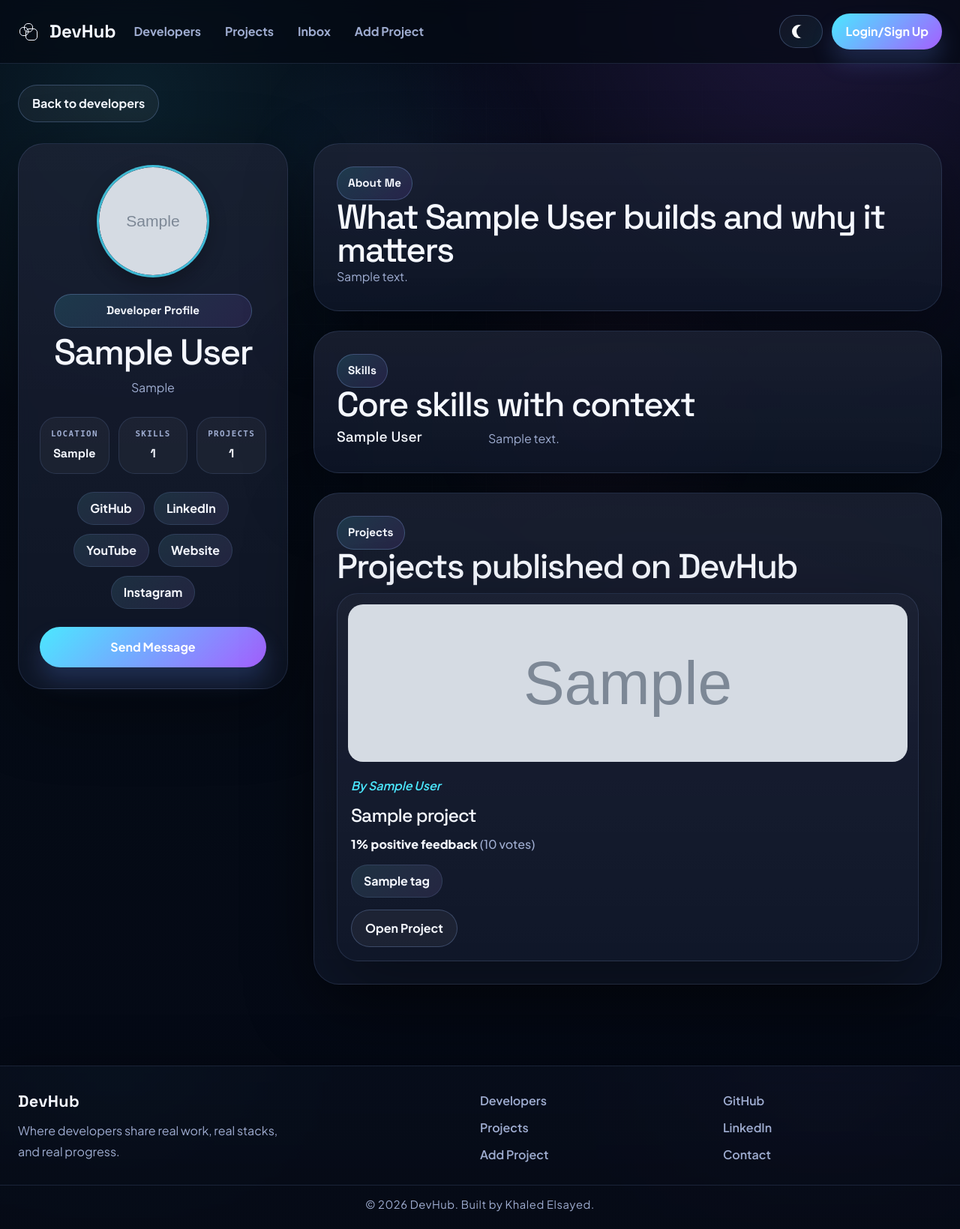
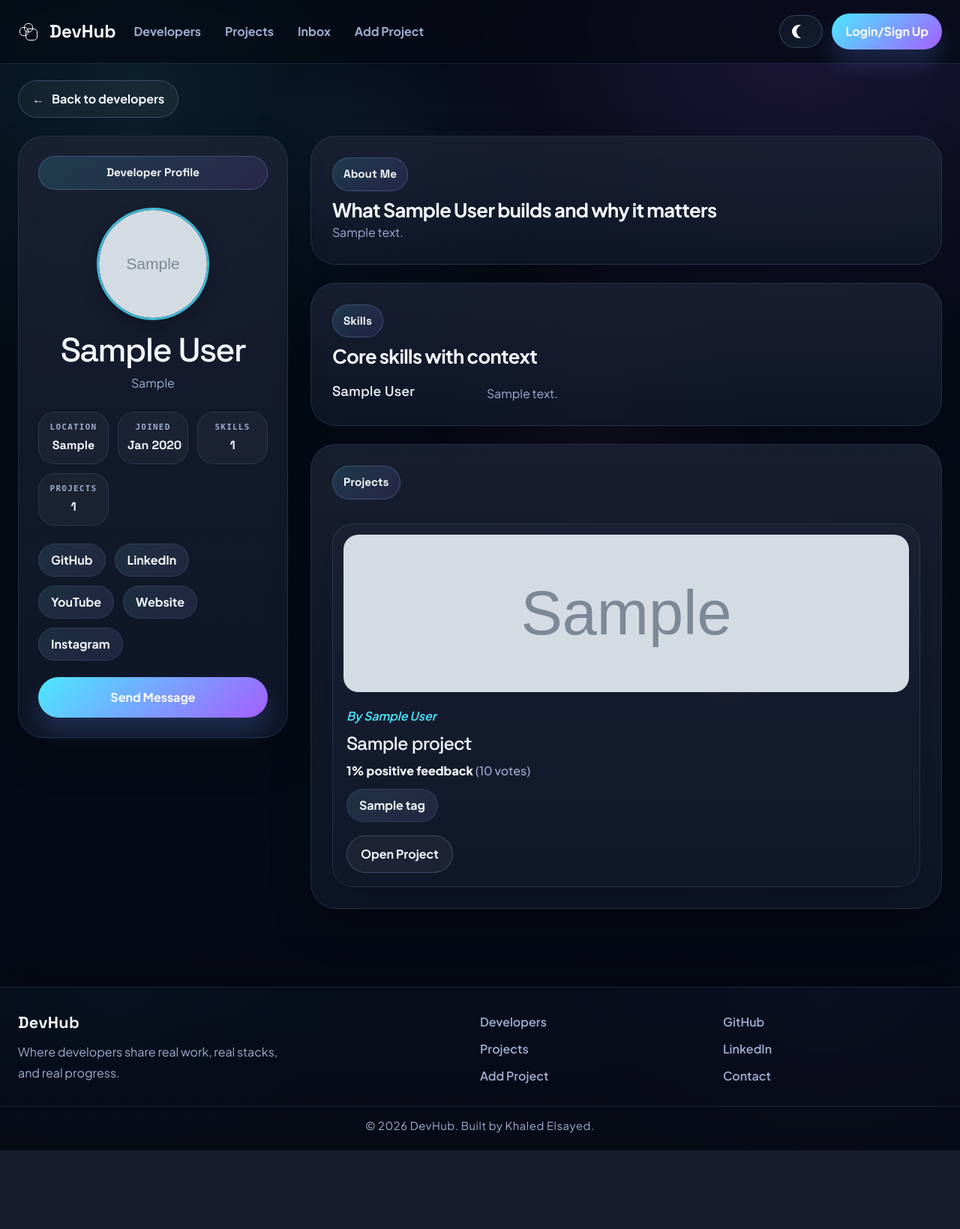
Before and after one commit to khaledelsayed2003/devhub, a Django app: page /profile/00000000-0000-0000-0000-000000000001/ in a window 1280 px wide. Shown: the whole page at 75% size. After the commit the page ends 1534 px from the top, so only its background shows below. Run offline with Django 5.2, Linux system fonts and the light colour scheme; tables that the repository leaves empty hold one stand-in row (values such as "Sample post"); grey boxes marked "Sample" are stand-in pictures.

Commit message:
Enhance developer profile UI/UX and refine profile page interactions

```diff
--- a/static/styles/main.css
+++ b/static/styles/main.css
@@ -1727,20 +1727,34 @@ html.reveal-ready .reveal.is-visible {
 }
 
 .user-profile-page {
-  padding-top: 28px;
-  padding-bottom: 60px;
+  padding-top: 22px;
+  padding-bottom: 56px;
   display: grid;
-  gap: 28px;
+  gap: 24px;
 }
 
 .user-profile-back-link {
   width: fit-content;
+  min-height: 50px;
+  padding-inline: 18px;
+  transition: transform 180ms ease, border-color 180ms ease, box-shadow 180ms ease, background 180ms ease;
+}
+
+.user-profile-back-link::before {
+  content: "\2190";
+  margin-right: 10px;
+  font-size: 1rem;
+}
+
+.user-profile-back-link:hover,
+.user-profile-back-link:focus-visible {
+  transform: translateY(-2px) scale(1.025);
 }
 
 .user-profile-shell {
   display: grid;
   grid-template-columns: minmax(300px, 360px) minmax(0, 1fr);
-  gap: 34px;
+  gap: 30px;
   align-items: start;
 }
 
@@ -1757,14 +1771,13 @@ html.reveal-ready .reveal.is-visible {
   background:
     linear-gradient(180deg, rgba(255, 255, 255, 0.06), rgba(255, 255, 255, 0.02)),
     var(--surface);
-  box-shadow: var(--shadow);
-  backdrop-filter: blur(10px);
+  box-shadow: 0 24px 56px rgba(0, 0, 0, 0.18);
 }
 
 .user-profile-card {
   display: grid;
-  gap: 24px;
-  padding: 28px;
+  gap: 22px;
+  padding: 26px;
 }
 
 .user-profile-card-top,
@@ -1774,14 +1787,21 @@ html.reveal-ready .reveal.is-visible {
 }
 
 .user-profile-card-top {
-  gap: 22px;
+  gap: 18px;
   justify-items: center;
   text-align: center;
 }
 
+.user-profile-card-label {
+  margin-bottom: 6px;
+  justify-self: start;
+  width: 100%;
+}
+
 .user-profile-card-copy {
   display: grid;
-  gap: 10px;
+  gap: 8px;
+  width: 100%;
 }
 
 .user-profile-card-copy h1,
@@ -1794,8 +1814,8 @@ html.reveal-ready .reveal.is-visible {
 }
 
 .user-profile-card-copy h1 {
-  font-size: clamp(2rem, 4vw, 3rem);
-  line-height: 0.96;
+  font-size: clamp(2rem, 4vw, 2.8rem);
+  line-height: 0.98;
 }
 
 .user-profile-card-copy p,
@@ -1805,20 +1825,23 @@ html.reveal-ready .reveal.is-visible {
 .user-profile-project-body p {
   margin: 0;
   color: var(--muted);
-  line-height: 1.8;
+  line-height: 1.75;
 }
 
 .user-profile-meta {
   grid-template-columns: repeat(3, minmax(0, 1fr));
   gap: 12px;
+  margin-top: 2px;
 }
 
 .user-profile-meta-item {
-  padding: 14px 12px;
+  min-height: 0;
+  padding: 12px 12px 14px;
   border: 1px solid var(--line);
   border-radius: 22px;
   background: rgba(255, 255, 255, 0.04);
   text-align: center;
+  align-self: start;
 }
 
 .user-profile-meta-item span {
@@ -1836,13 +1859,16 @@ html.reveal-ready .reveal.is-visible {
   display: block;
   font-family: "Space Grotesk", sans-serif;
   font-size: 1rem;
+  line-height: 1.25;
+  white-space: nowrap;
 }
 
 .user-profile-socials {
   display: flex;
   flex-wrap: wrap;
-  justify-content: center;
+  justify-content: flex-start;
   gap: 12px;
+  margin-top: 2px;
 }
 
 .user-profile-socials a,
@@ -1863,51 +1889,72 @@ html.reveal-ready .reveal.is-visible {
 }
 
 .user-profile-socials a:hover,
-.user-profile-project-link:hover {
-  transform: translateY(-2px);
+.user-profile-socials a:focus-visible,
+.user-profile-project-link:hover,
+.user-profile-project-link:focus-visible,
+.user-profile-contact:hover,
+.user-profile-contact:focus-visible {
+  transform: translateY(-2px) scale(1.035);
+  box-shadow: 0 16px 30px rgba(0, 0, 0, 0.16);
 }
 
 .user-profile-contact {
   width: 100%;
   justify-content: center;
+  transition: transform 180ms ease, box-shadow 180ms ease, border-color 180ms ease, background 180ms ease;
 }
 
 .user-profile-main {
-  gap: 26px;
+  gap: 24px;
 }
 
 .user-profile-hero,
 .user-profile-section {
-  padding: 30px;
+  padding: 28px;
 }
 
 .user-profile-hero {
-  gap: 16px;
+  gap: 14px;
+}
+
+.user-profile-hero .section-label,
+.user-profile-section .section-label {
+  margin-bottom: 10px;
 }
 
 .user-profile-hero h2,
 .user-profile-section h2 {
-  font-size: clamp(2rem, 3.6vw, 3.2rem);
-  line-height: 0.96;
+  font-family: "Plus Jakarta Sans", sans-serif;
+  font-size: clamp(1.35rem, 2vw, 1.85rem);
+  font-weight: 700;
+  line-height: 1.2;
+  letter-spacing: -0.025em;
 }
 
 .user-profile-skill-list {
   display: grid;
-  gap: 30px;
-  margin-top: 10px;
+  gap: 26px;
+  margin-top: 20px;
 }
 
 .user-profile-skill-row {
   display: grid;
   grid-template-columns: minmax(120px, 180px) minmax(0, 1fr);
-  gap: 22px;
+  gap: 26px;
   align-items: start;
+  padding-top: 18px;
+  box-shadow: inset 0 1px 0 rgba(151, 185, 255, 0.1);
+}
+
+.user-profile-skill-row:first-child {
+  padding-top: 0;
+  box-shadow: none;
 }
 
 .user-profile-skill-row h3 {
   margin: 0;
   font-family: "Space Grotesk", sans-serif;
-  font-size: 1.2rem;
+  font-size: 1.16rem;
 }
 
 .user-profile-chip-cloud,
@@ -1919,14 +1966,14 @@ html.reveal-ready .reveal.is-visible {
 }
 
 .user-profile-chip-cloud {
-  margin-top: 14px;
+  margin-top: 20px;
 }
 
 .user-profile-projects {
   display: grid;
   grid-template-columns: repeat(auto-fit, minmax(280px, 1fr));
-  gap: 22px;
-  margin-top: 14px;
+  gap: 20px;
+  margin-top: 22px;
 }
 
 .user-profile-project-card {
@@ -1936,7 +1983,7 @@ html.reveal-ready .reveal.is-visible {
   background:
     linear-gradient(180deg, rgba(255, 255, 255, 0.06), rgba(255, 255, 255, 0.02)),
     var(--surface);
-  box-shadow: var(--shadow);
+  box-shadow: 0 22px 52px rgba(0, 0, 0, 0.16);
   transition: transform 220ms ease, border-color 220ms ease, box-shadow 220ms ease;
 }
 
@@ -1963,7 +2010,7 @@ html.reveal-ready .reveal.is-visible {
 
 .user-profile-project-body {
   display: grid;
-  gap: 12px;
+  gap: 10px;
   padding: 18px;
 }
 
@@ -1994,7 +2041,7 @@ html.reveal-ready .reveal.is-visible {
 
 .user-profile-project-link {
   width: fit-content;
-  margin-top: 4px;
+  margin-top: 8px;
   transition: transform 180ms ease, border-color 180ms ease, box-shadow 180ms ease;
 }
 
@@ -2006,7 +2053,7 @@ body.light-theme .user-profile-project-card {
   background:
     linear-gradient(180deg, rgba(255, 255, 255, 0.82), rgba(243, 247, 255, 0.72)),
     rgba(255, 255, 255, 0.78);
-  box-shadow: 0 24px 60px rgba(61, 91, 151, 0.12);
+  box-shadow: 0 20px 46px rgba(61, 91, 151, 0.1);
 }
 
 body.light-theme .user-profile-meta-item,
@@ -2024,6 +2071,17 @@ body.light-theme .dev-card-name-link:focus-visible,
 body.light-theme .user-profile-project-card h3 a:hover {
   color: var(--blue);
   text-shadow: 0 0 14px rgba(45, 100, 236, 0.12);
+}
+
+body.light-theme .user-profile-socials a:hover,
+body.light-theme .user-profile-socials a:focus-visible,
+body.light-theme .user-profile-project-link:hover,
+body.light-theme .user-profile-project-link:focus-visible,
+body.light-theme .user-profile-contact:hover,
+body.light-theme .user-profile-contact:focus-visible,
+body.light-theme .user-profile-back-link:hover,
+body.light-theme .user-profile-back-link:focus-visible {
+  box-shadow: 0 16px 26px rgba(61, 91, 151, 0.12);
 }
 
 @media (max-width: 1040px) {
--- a/users/templates/users/user-profile.html
+++ b/users/templates/users/user-profile.html
@@ -10,14 +10,14 @@
 
     <div class="user-profile-shell">
       <aside class="user-profile-sidebar">
-        <article class="user-profile-card reveal interactive-card">
+        <article class="user-profile-card">
           <div class="user-profile-card-top">
+            <span class="section-label user-profile-card-label">Developer Profile</span>
             <div class="avatar avatar-xl avatar-cyan">
               <img class="avatar-image" src="{{ profile.profile_image.url }}" alt="{{ profile.name|default:profile.username }}">
             </div>
 
             <div class="user-profile-card-copy">
-              <span class="section-label">Developer Profile</span>
               <h1>{{ profile.name|default:profile.username }}</h1>
               <p>{{ profile.short_intro|default:"A DevHub creator sharing real projects, practical skills, and the thinking behind the work." }}</p>
             </div>
@@ -27,6 +27,10 @@
             <div class="user-profile-meta-item">
               <span>Location</span>
               <strong>{{ profile.location|default:"Remote" }}</strong>
+            </div>
+            <div class="user-profile-meta-item">
+              <span>Joined</span>
+              <strong>{{ profile.created|date:"M Y" }}</strong>
             </div>
             <div class="user-profile-meta-item">
               <span>Skills</span>
@@ -65,7 +69,7 @@
       </aside>
 
       <div class="user-profile-main">
-        <header class="user-profile-hero reveal">
+        <header class="user-profile-hero">
           <span class="section-label">About Me</span>
           <h2>What {{ profile.name|default:profile.username }} builds and why it matters</h2>
           <p>
@@ -73,7 +77,7 @@
           </p>
         </header>
 
-        <section class="user-profile-section reveal">
+        <section class="user-profile-section">
           <span class="section-label">Skills</span>
           <h2>Core skills with context</h2>
 
@@ -90,7 +94,7 @@
         </section>
 
         {% if otherSkills %}
-          <section class="user-profile-section reveal">
+          <section class="user-profile-section">
             <span class="section-label">Other Skills</span>
             <h2>More tools in the stack</h2>
             <div class="user-profile-chip-cloud">
@@ -101,13 +105,12 @@
           </section>
         {% endif %}
 
-        <section class="user-profile-section reveal">
+        <section class="user-profile-section">
           <span class="section-label">Projects</span>
-          <h2>Projects published on DevHub</h2>
 
           <div class="user-profile-projects">
             {% for project in projects %}
-              <article class="user-profile-project-card interactive-card">
+              <article class="user-profile-project-card">
                 <a class="user-profile-project-media" href="{% url 'project' project.id %}">
                   <img src="{{ project.featured_image.url }}" alt="{{ project.title }}">
                 </a>
```
